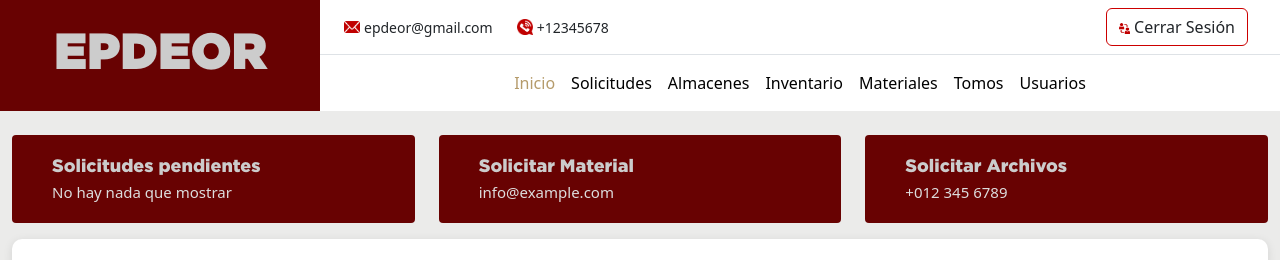
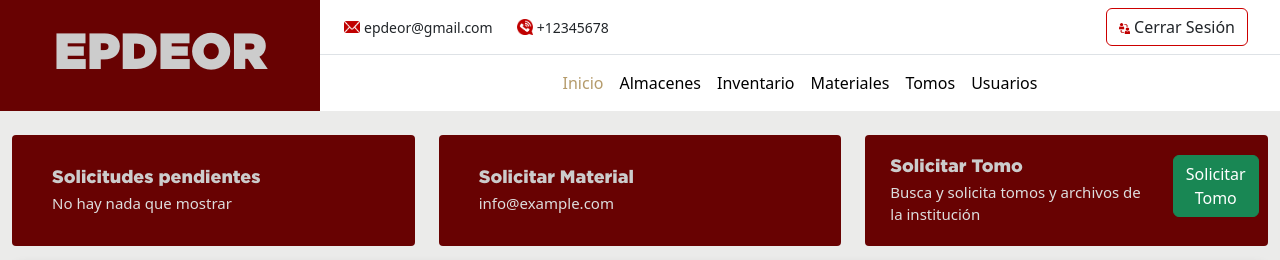
Before and after one commit to DanielRojas2/proyecto_epdeor, a Django app: page / in a window 1280 px wide. Shown: the top 260 px of the page. Run offline with Django 5.2, Linux system fonts and the light colour scheme; some libraries are stand-ins or nearby versions.

Commit message:
app solicitudes

```diff
--- a/apps/inicio/templates/base.html
+++ b/apps/inicio/templates/base.html
@@ -63,11 +63,10 @@
                                 <a href="{% url 'inicio' %}" class="nav-link {% if request.path == '/' %}active{% endif %}">
                                     Inicio
                                 </a>
-                                <a href="#" class="nav-link">Solicitudes</a>
                                 <a href="{% url 'almacenes' %}" class="nav-link {% if request.path == '/almacenes/' %}active{% endif %}">
                                     Almacenes
                                 </a>
-                                <a href="{% url 'inventario_tomos' %}" class="nav-link {% if request.path == '/almacenes/' %}active{% endif %}">
+                                <a href="{% url 'inventario_tomos' %}" class="nav-link {% if request.path == '/inventarios/' %}active{% endif %}">
                                     Inventario
                                 </a>
                                 <a href="#" class="nav-link">Materiales</a>
--- a/apps/inicio/templates/inicio/inicio.html
+++ b/apps/inicio/templates/inicio/inicio.html
@@ -27,10 +27,18 @@
     </div>
     <div class="col-md-4">
         <div class="info-card">
-            <i class="bi bi-telephone-fill icon"></i>
-            <div>
-                <h5 class="mb-1">Solicitar Archivos</h5>
-                <p class="mb-0">+012 345 6789</p>
+            <div class="row">
+                <div class="col-lg-9 col-md-6 col-12">
+                    <h5 class="mb-1">Solicitar Tomo</h5>
+                    <p class="mb-0">
+                        Busca y solicita tomos y archivos de la institución
+                    </p>
+                </div>
+                <div class="col-lg-3 col-md-6 col-12 text-center">
+                    <a href="{% url 'solicitar_tomo' %}" class="btn btn-success">
+                        Solicitar Tomo
+                    </a>
+                </div>
             </div>
         </div>
     </div>
--- a/apps/inventarios/templates/asignaciones_tomo/asignacion_tomo_list.html
+++ b/apps/inventarios/templates/asignaciones_tomo/asignacion_tomo_list.html
@@ -1,5 +1,6 @@
 {% extends 'base.html' %}
 {% load static %}
+{% block title %}Inventario de Tomos{% endblock %}
 
 {% block content %}
 <div class="container-fluid mt-4">
--- /dev/null
+++ b/apps/solicitudes/urls.py
@@ -0,0 +1,6 @@
+from django.urls import path
+from .views.solicitud_tomo_views import solicitar_tomo
+
+urlpatterns = [
+    path('solitictar-tomos/', solicitar_tomo, name='solicitar_tomo'),
+]
--- /dev/null
+++ b/apps/solicitudes/views/solicitud_tomo_views.py
@@ -0,0 +1,4 @@
+from django.shortcuts import render
+
+def solicitar_tomo(request):
+    return render(request, 'solicitud_tomo/solicitud_tomo.html')
--- a/epdeor/urls.py
+++ b/epdeor/urls.py
@@ -26,6 +26,7 @@ urlpatterns = [
     path('', include('apps.almacenes.urls')),
     path('', include('apps.archivos.urls')),
     path('', include('apps.inventarios.urls')),
+    path('', include('apps.solicitudes.urls')),
 ]
 
 urlpatterns += static(settings.MEDIA_URL, document_root=settings.MEDIA_ROOT)
```
Also changed, not shown: apps/solicitudes/templates/solicitud_tomo/solicitud_tomo.html (added, +10 -0 lines).
